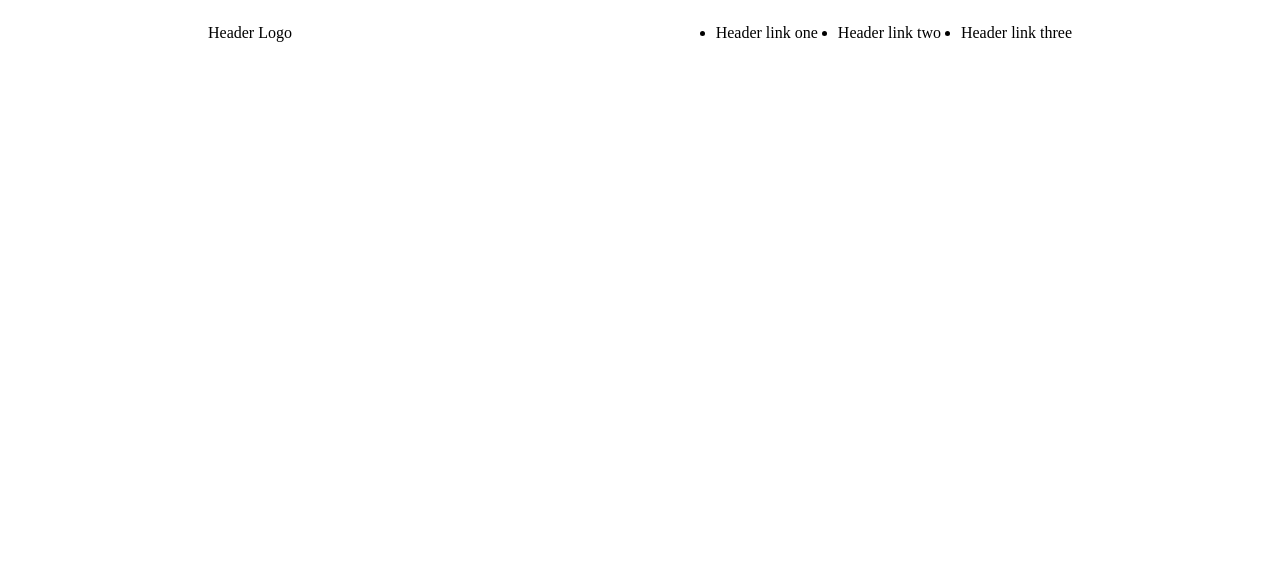
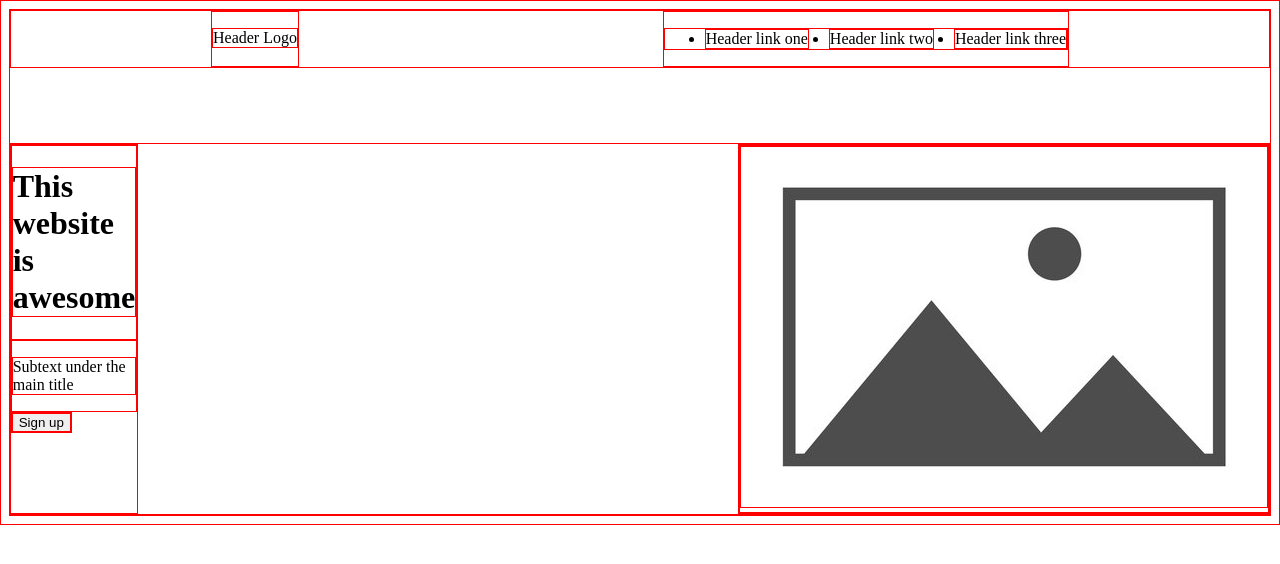
Before and after one commit to codinghaki/landing-page, a plain HTML site: page index.html in a window 1280 px wide. Drawn offline with Linux system fonts and the light colour scheme.

Commit message:
Finished hero HTML and CSS positioining

```diff
--- a/css/styles.css
+++ b/css/styles.css
@@ -1,3 +1,7 @@
+ * {
+    border: 1px solid red;
+}
+
 header {
     display: flex;
     justify-content: space-between;
@@ -15,3 +19,16 @@ header {
 .left-side-header {
     margin-left: 200px;
 }
+
+.hero {
+    margin-top: 75px;
+    display: flex;
+    justify-content: center;
+}
+
+.textandsignup {
+    display: flex;
+    flex-direction: column;
+    align-items: flex-start;
+    margin-right: 600px;
+}
--- a/index.html
+++ b/index.html
@@ -19,6 +19,24 @@
             </ul>
         </div>
     </header>
+    <div class="hero">
+        <div class="textandsignup">
+            <div>
+                <h1>This website is awesome</h1>
+            </div>
+            <div>
+                <p>Subtext under the main title</p>
+            </div>
+            <div>
+                <button>Sign up</button>
+            </div>
+        </div>
+        <div class="imagesection">
+            <div>
+                <img src="images/placeholder.jpg" alt="placeholder">
+            </div>
+        </div>
+    </div>
 
 </body>
 </html>
```
Also changed, not shown: images/placeholder.jpg (added).
